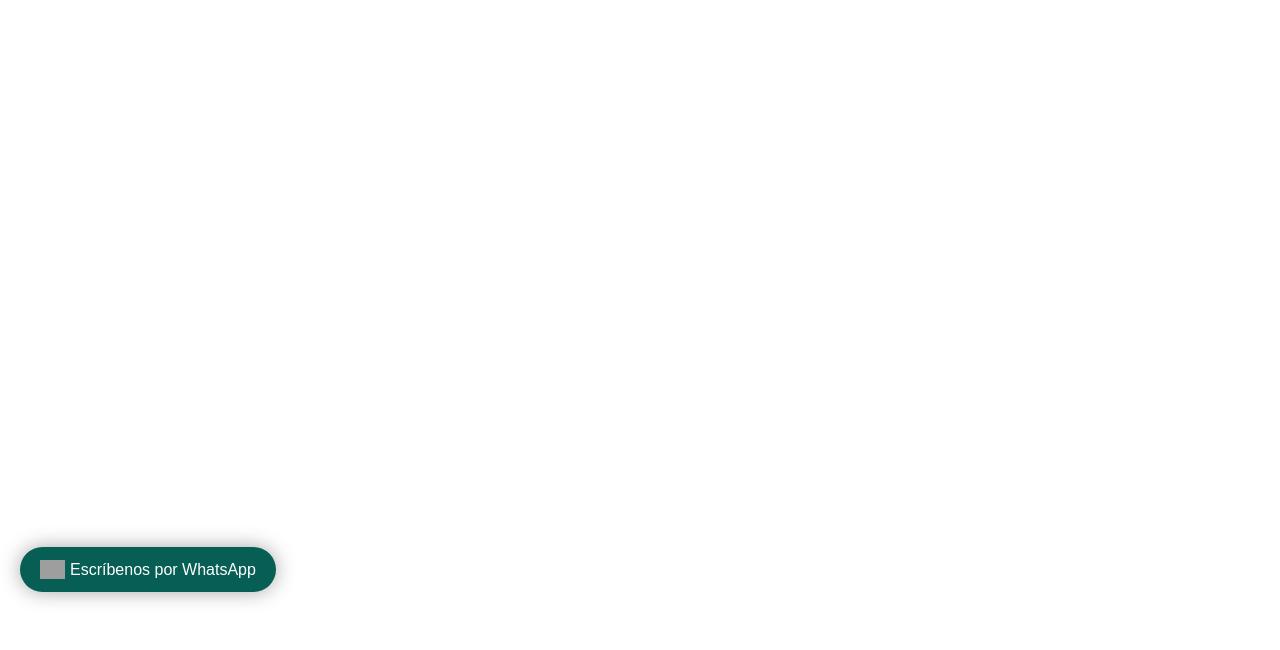
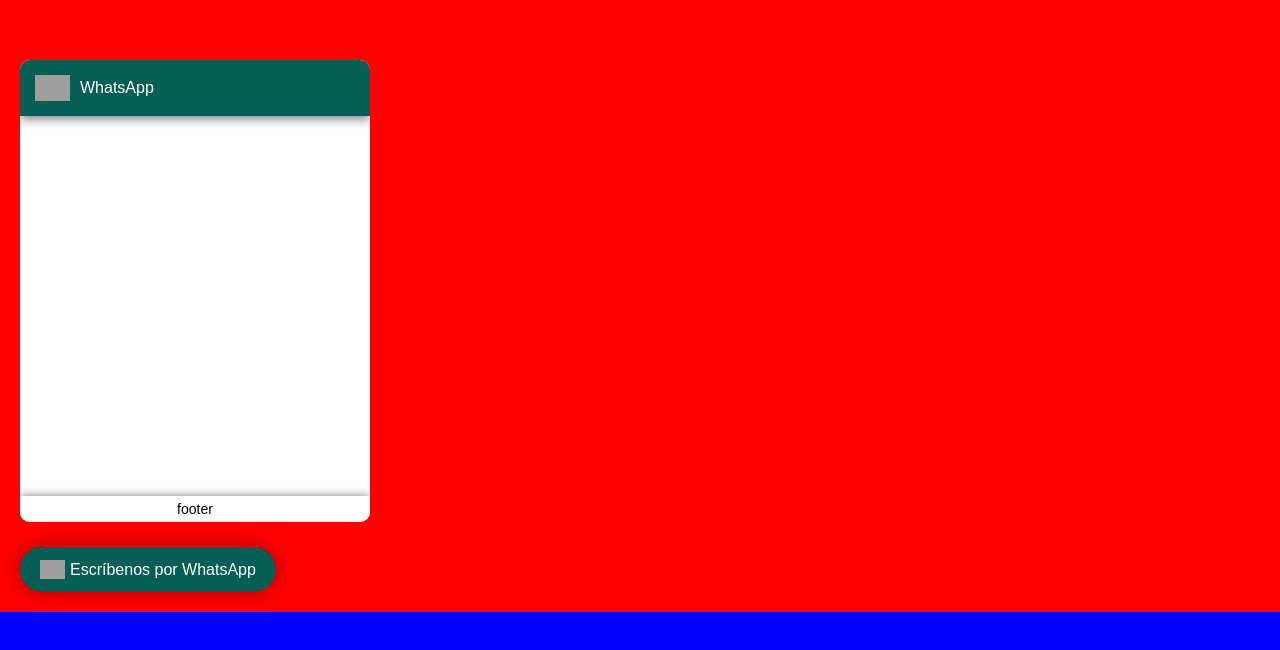
Before and after one commit to JorgeGWD/whatsapp-form, a Next.js app: page / in a window 1280 px wide. Shown: the part 188-838 px from the top of the page. Before the commit the page ends 800 px from the top, so only its background shows below. Built offline with nearby package versions, Linux system fonts and the light colour scheme; grey boxes are pictures that could not be loaded.

Commit message:
Styling form body

```diff
--- a/components/whatsAppForm/whatsAppForm.css
+++ b/components/whatsAppForm/whatsAppForm.css
@@ -1,3 +1,53 @@
+.whats-app-form {
+  position: fixed;
+  left: 20px;
+  bottom: 90px;
+  width: 350px;
+  background-color: #fff;
+  border-radius: 10px;
+  overflow: hidden;
+}
+
+.whats-app-form .form-header {
+  display: -ms-grid;
+  display: grid;
+  -ms-grid-columns: auto 1fr auto;
+      grid-template-columns: auto 1fr auto;
+  grid-gap: 10px;
+  padding: 15px;
+  background-color: #075E54;
+  -webkit-box-shadow: 0px 3px 10px rgba(0, 0, 0, 0.5);
+          box-shadow: 0px 3px 10px rgba(0, 0, 0, 0.5);
+}
+
+.whats-app-form .form-header img {
+  width: 35px;
+  height: auto;
+}
+
+.whats-app-form .form-header p {
+  color: #fff;
+  -ms-flex-item-align: center;
+      -ms-grid-row-align: center;
+      align-self: center;
+}
+
+.whats-app-form .form-body {
+  height: 380px;
+}
+
+.whats-app-form .form-footer {
+  padding: 5px;
+  background-color: #fff;
+  text-align: center;
+  -webkit-box-shadow: 0px 0px 10px rgba(0, 0, 0, 0.5);
+          box-shadow: 0px 0px 10px rgba(0, 0, 0, 0.5);
+}
+
+.whats-app-form .form-footer p {
+  font-size: 14px;
+}
+
 .whats-app-button {
   position: fixed;
   left: 20px;
--- a/components/whatsAppForm/whatsAppForm.js
+++ b/components/whatsAppForm/whatsAppForm.js
@@ -4,9 +4,25 @@ import WhatsAppImg from '../../assets/icon_whatsapp.png'
 
 const WhatsAppForm = () => {
     return (
-        <div className="whats-app-button">
-            <img src={WhatsAppImg} alt=""/>
-            <p>Escríbenos por WhatsApp</p>
+        <div className="whats-app-box">
+            <div className="whats-app-form">
+                <div className="form-header">
+                    <img src={WhatsAppImg} alt="WhatsApp"/>
+                    <p>WhatsApp</p>
+                </div>
+                <div className="form-body">
+                    <form action="">
+
+                    </form>
+                </div>
+                <div className="form-footer">
+                    <p>footer</p>
+                </div>
+            </div>
+            <div className="whats-app-button">
+                <img src={WhatsAppImg} alt="WhatsApp"/>
+                <p>Escríbenos por WhatsApp</p>
+            </div>
         </div>
     )
 }
--- a/components/whatsAppForm/whatsAppForm.sass
+++ b/components/whatsAppForm/whatsAppForm.sass
@@ -1,3 +1,34 @@
+.whats-app-form
+    position: fixed
+    left: 20px
+    bottom: 90px
+    width: 350px
+    background-color: #fff
+    border-radius: 10px
+    overflow: hidden
+    .form-header
+        display: grid
+        grid-template-columns: auto 1fr auto
+        grid-gap: 10px
+        padding: 15px
+        background-color: #075E54
+        box-shadow: 0px 3px 10px rgba(0, 0, 0, .5)
+        img
+            width: 35px
+            height: auto
+        p
+            color: #fff
+            align-self: center
+    .form-body
+        height: 380px
+    .form-footer
+        padding: 5px
+        background-color: #fff
+        text-align: center
+        box-shadow: 0px 0px 10px rgba(0, 0, 0, .5)
+        p
+            font-size: 14px
+
 .whats-app-button
     position: fixed
     left: 20px
--- a/pages/index.js
+++ b/pages/index.js
@@ -9,6 +9,12 @@ export default function Home() {
         <title>Landing Page</title>
         <link rel="icon" href="/favicon.ico" />
       </Head>
+      <div className="body one">
+
+      </div>
+      <div className="body two">
+
+      </div>
       <WhatsAppForm />
     </div>
   )
--- a/pages/sass/styles.css
+++ b/pages/sass/styles.css
@@ -7,4 +7,17 @@ body {
   position: relative;
   font-family: Arial, Helvetica, sans-serif;
 }
+
+.body {
+  width: 100%;
+  height: 100vh;
+}
+
+.body.one {
+  background-color: red;
+}
+
+.body.two {
+  background-color: blue;
+}
 /*# sourceMappingURL=styles.css.map */
--- a/pages/sass/styles.sass
+++ b/pages/sass/styles.sass
@@ -5,3 +5,11 @@
 body
     position: relative
     font-family: Arial, Helvetica, sans-serif
+
+.body
+    width: 100%
+    height: 100vh
+    &.one
+        background-color: red
+    &.two
+        background-color: blue
```
Also changed, not shown: 2 other files (tests, documents, lock files or other folders).
